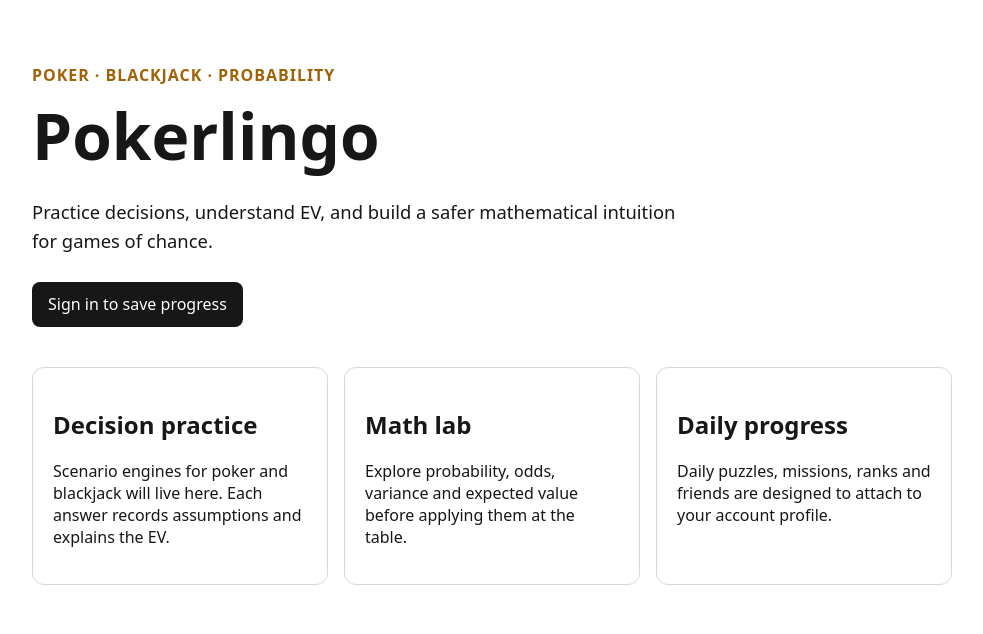
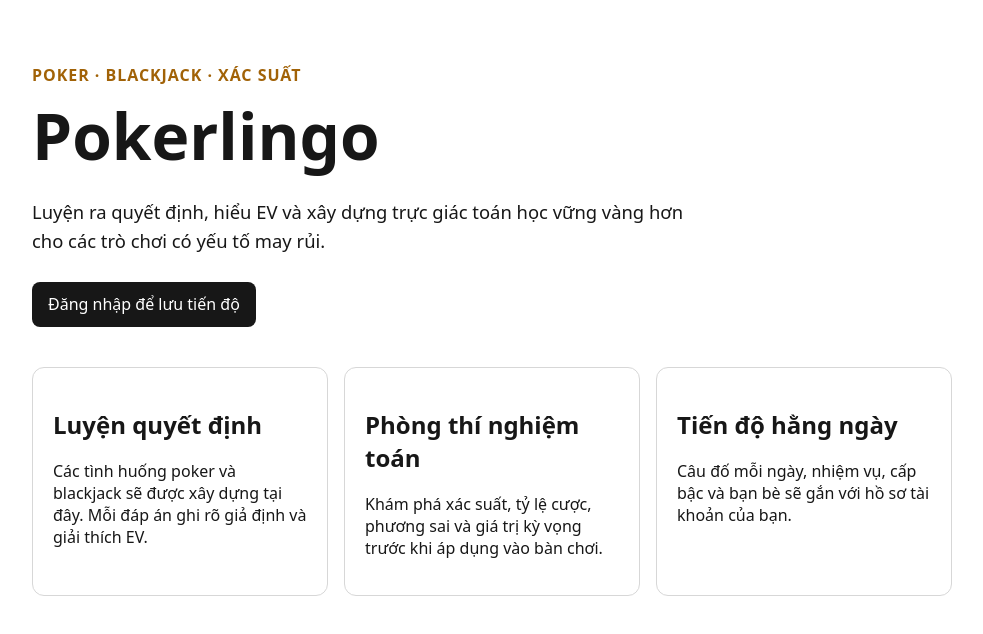
Before and after one commit to guangnn-161/Pokerlingo, a Next.js app in the folder apps/web/: page / in a window 1280 px wide. Shown: the top 634 px of the page, without its empty margins (148-1131 px from the left). Built offline with nearby package versions, Linux system fonts and the light colour scheme; no server answers.

Commit message:
fix(platform): Việt hoá giao diện và sửa CI

```diff
--- a/apps/web/app/page.tsx
+++ b/apps/web/app/page.tsx
@@ -14,22 +14,22 @@ export default async function Home() {
 
   return <main style={{ maxWidth: 920, margin: "4rem auto", fontFamily: "system-ui", padding: "0 1rem", color: "#171717" }}>
     <section style={{ marginBottom: "2.5rem" }}>
-      <p style={{ color: "#a16207", fontWeight: 700, letterSpacing: ".06em", textTransform: "uppercase", margin: 0 }}>Poker · Blackjack · Probability</p>
+      <p style={{ color: "#a16207", fontWeight: 700, letterSpacing: ".06em", textTransform: "uppercase", margin: 0 }}>Poker · Blackjack · Xác suất</p>
       <h1 style={{ fontSize: "clamp(2.25rem, 6vw, 4rem)", margin: ".35rem 0 .75rem" }}>Pokerlingo</h1>
       <p style={{ fontSize: "1.15rem", maxWidth: 660, lineHeight: 1.6 }}>
-        Practice decisions, understand EV, and build a safer mathematical intuition for games of chance.
+        Luyện ra quyết định, hiểu EV và xây dựng trực giác toán học vững vàng hơn cho các trò chơi có yếu tố may rủi.
       </p>
       {learner ? <div style={{ display: "flex", gap: ".75rem", alignItems: "center", flexWrap: "wrap" }}>
-        <span>Signed in as <strong>{learner.name ?? learner.email ?? "learner"}</strong>.</span>
-        <Link href="/profile">Open profile</Link>
-        <Link href="/api/me">Session API</Link>
-      </div> : <Link href="/login" style={{ display: "inline-block", marginTop: ".5rem", padding: ".7rem 1rem", background: "#171717", color: "white", borderRadius: 8, textDecoration: "none" }}>Sign in to save progress</Link>}
+        <span>Đã đăng nhập với <strong>{learner.name ?? learner.email ?? "người học"}</strong>.</span>
+        <Link href="/profile">Mở hồ sơ</Link>
+        <Link href="/api/me">Thông tin phiên đăng nhập</Link>
+      </div> : <Link href="/login" style={{ display: "inline-block", marginTop: ".5rem", padding: ".7rem 1rem", background: "#171717", color: "white", borderRadius: 8, textDecoration: "none" }}>Đăng nhập để lưu tiến độ</Link>}
     </section>
 
-    <section aria-label="Learning areas" style={{ display: "grid", gridTemplateColumns: "repeat(auto-fit, minmax(210px, 1fr))", gap: "1rem" }}>
-      <article style={cardStyle}><h2>Decision practice</h2><p>Scenario engines for poker and blackjack will live here. Each answer records assumptions and explains the EV.</p></article>
-      <article style={cardStyle}><h2>Math lab</h2><p>Explore probability, odds, variance and expected value before applying them at the table.</p></article>
-      <article style={cardStyle}><h2>Daily progress</h2><p>Daily puzzles, missions, ranks and friends are designed to attach to your account profile.</p></article>
+    <section aria-label="Khu vực học" style={{ display: "grid", gridTemplateColumns: "repeat(auto-fit, minmax(210px, 1fr))", gap: "1rem" }}>
+      <article style={cardStyle}><h2>Luyện quyết định</h2><p>Các tình huống poker và blackjack sẽ được xây dựng tại đây. Mỗi đáp án ghi rõ giả định và giải thích EV.</p></article>
+      <article style={cardStyle}><h2>Phòng thí nghiệm toán</h2><p>Khám phá xác suất, tỷ lệ cược, phương sai và giá trị kỳ vọng trước khi áp dụng vào bàn chơi.</p></article>
+      <article style={cardStyle}><h2>Tiến độ hằng ngày</h2><p>Câu đố mỗi ngày, nhiệm vụ, cấp bậc và bạn bè sẽ gắn với hồ sơ tài khoản của bạn.</p></article>
     </section>
   </main>;
 }
```
